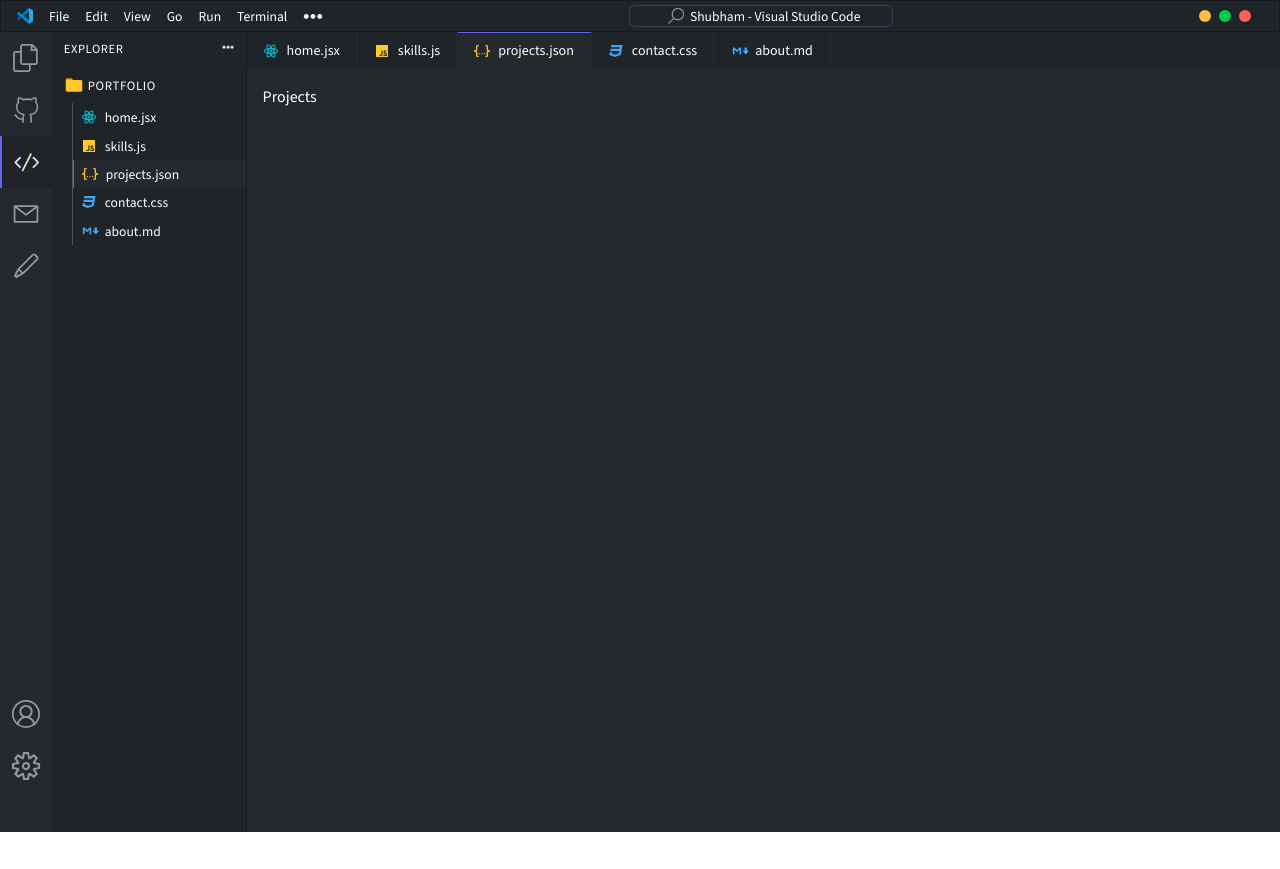
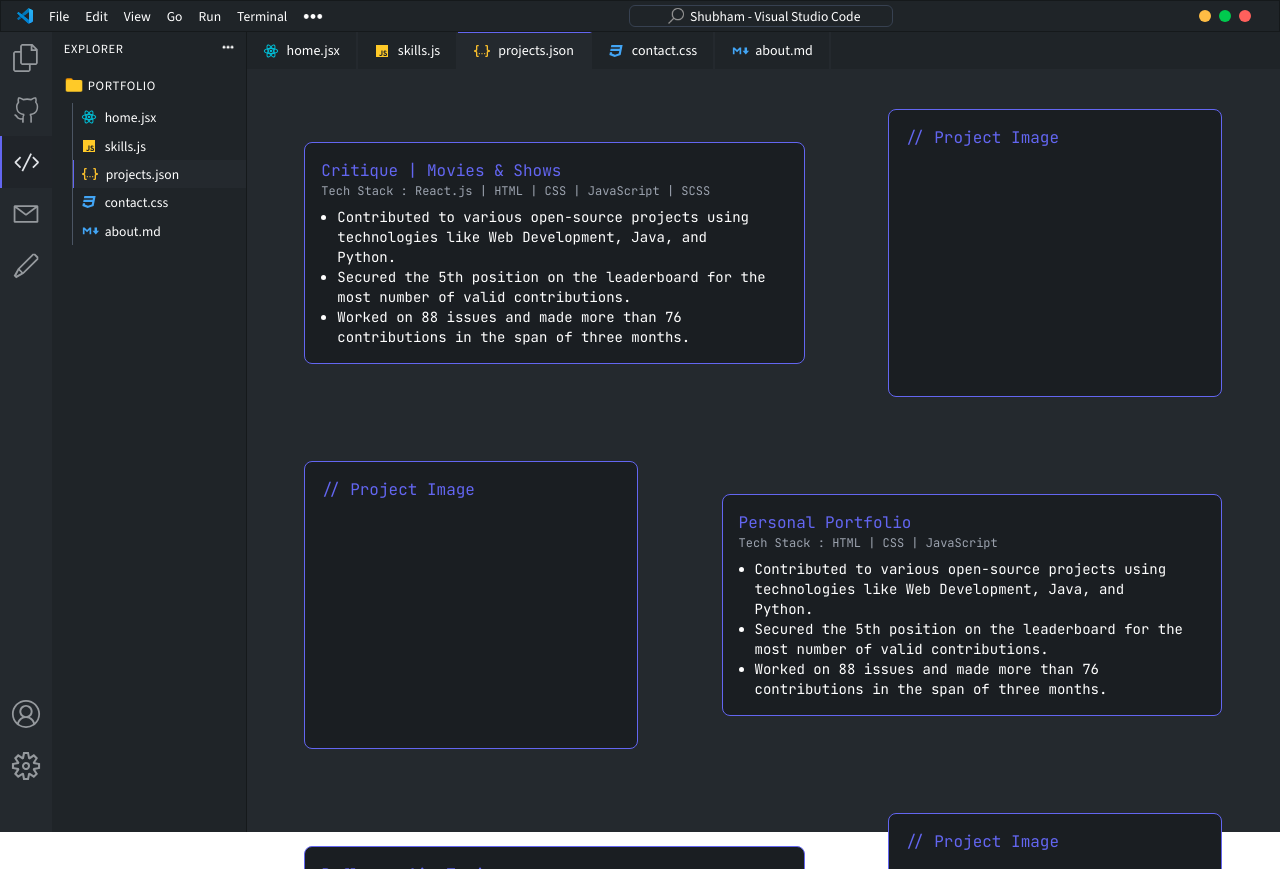
Before and after one commit to LiQuiD-404/Portfolio-4.0, a React (Vite) app: page / in a window 1280 px wide. Both pictures are taken after a click on the item 25 px from the left and 162 px from the top of the page. Before the commit the page ends 832 px from the top, so only its background shows below. Built offline with nearby package versions, Linux system fonts and the light colour scheme.

Commit message:
Added Projects Page

```diff
--- a/src/pages/About.jsx
+++ b/src/pages/About.jsx
@@ -47,6 +47,33 @@ const About = () => {
               </div>
             </div>
           </div>
+
+          <div className='flex flex-row-reverse pt-6 flex-wrap items-center justify-around mb-10'>
+            <div className="container1 codefont h-fit sm:h-72 border   w-72 border-indigo-500 bg-[#1a1e22] rounded-lg p-4 ">
+              <span className='text-indigo-500'> //Adding soon</span>
+              <div className='text-sm px-4'>
+                <ol className='list-disc'>
+
+                </ol>
+              </div>
+
+
+            </div>
+
+            <div className="container1 h-fit codefont w-fit sm:w-1/2 border border-indigo-500 bg-[#1a1e22] rounded-lg p-4 mb-3 mt-3">
+              <span className='text-indigo-500'>GirlScript Summer of Code '22</span>
+
+              <div className='text-sm px-4'>
+                <ol className='list-disc'>
+                  <li>Contributed to various open-source projects using technologies like Web Development, Java, and Python.</li>
+                  <li>Secured the 5th position on the leaderboard for the most number of valid contributions.</li>
+                  <li>Worked on 88 issues and made more than 76 contributions in the span of three months.</li>
+
+                </ol>
+              </div>
+            </div>
+          </div>
+
         </div>
       </div>
       &#125;
--- a/src/pages/Projects.jsx
+++ b/src/pages/Projects.jsx
@@ -3,7 +3,85 @@ import React from 'react'
 const Test1 = () => {
   return (
     <div>
-      <div className='maincontent text-white p-4'>Projects</div>
+      <div className='maincontent no-scrollbar pb-12 h-screen overflow-y-scroll text-white p-4'>
+        <div className='flex flex-row-reverse pt-6 flex-wrap items-center justify-around mb-10'>
+          <div className="container1 codefont h-fit sm:h-72 border  w-full sm:w-1/3 border-indigo-500 bg-[#1a1e22] rounded-lg p-4 ">
+            <span className='text-indigo-500'>// Project Image</span>
+            <div className='text-sm px-4'>
+              <ol className='list-disc'>
+
+              </ol>
+            </div>
+
+
+          </div>
+
+          <div className="container1 h-fit codefont w-fit sm:w-1/2 border border-indigo-500 bg-[#1a1e22] rounded-lg p-4 mb-3 mt-3">
+            <span className='text-indigo-500'>Critique | Movies & Shows</span>
+            <div className='text-xs text-gray-400 pb-2'>Tech Stack : React.js | HTML | CSS | JavaScript | SCSS</div>
+            <div className='text-sm px-4'>
+              <ol className='list-disc'>
+                <li>Contributed to various open-source projects using technologies like Web Development, Java, and Python.</li>
+                <li>Secured the 5th position on the leaderboard for the most number of valid contributions.</li>
+                <li>Worked on 88 issues and made more than 76 contributions in the span of three months.</li>
+
+              </ol>
+            </div>
+          </div>
+        </div>
+        <div className='flex flex-row pt-6 flex-wrap items-center justify-around mb-10'>
+          <div className="container1 codefont h-fit sm:h-72 border  w-full sm:w-1/3 border-indigo-500 bg-[#1a1e22] rounded-lg p-4 ">
+            <span className='text-indigo-500'>// Project Image</span>
+            <div className='text-sm px-4'>
+              <ol className='list-disc'>
+
+              </ol>
+            </div>
+
+
+          </div>
+
+          <div className="container1 h-fit codefont w-fit sm:w-1/2 border border-indigo-500 bg-[#1a1e22] rounded-lg p-4 mb-3 mt-3">
+            <span className='text-indigo-500'>Personal Portfolio</span>
+            <div className='text-xs text-gray-400 pb-2'>Tech Stack : HTML | CSS | JavaScript</div>
+            <div className='text-sm px-4'>
+              <ol className='list-disc'>
+                <li>Contributed to various open-source projects using technologies like Web Development, Java, and Python.</li>
+                <li>Secured the 5th position on the leaderboard for the most number of valid contributions.</li>
+                <li>Worked on 88 issues and made more than 76 contributions in the span of three months.</li>
+
+              </ol>
+            </div>
+          </div>
+        </div>
+
+        <div className='flex flex-row-reverse pt-6 flex-wrap items-center justify-around mb-10'>
+          <div className="container1 codefont h-fit sm:h-72 border  w-full sm:w-1/3 border-indigo-500 bg-[#1a1e22] rounded-lg p-4 ">
+            <span className='text-indigo-500'>// Project Image</span>
+            <div className='text-sm px-4'>
+              <ol className='list-disc'>
+
+              </ol>
+            </div>
+
+
+          </div>
+
+          <div className="container1 h-fit codefont w-fit sm:w-1/2 border border-indigo-500 bg-[#1a1e22] rounded-lg p-4 mb-3 mt-3">
+            <span className='text-indigo-500'>Reflex - Aim Trainer</span>
+            <div className='text-xs text-gray-400 pb-2'>Tech Stack : HTML | TailwindCSS | JavaScript</div>
+            <div className='text-sm px-4'>
+              <ol className='list-disc'>
+                <li>Contributed to various open-source projects using technologies like Web Development, Java, and Python.</li>
+                <li>Secured the 5th position on the leaderboard for the most number of valid contributions.</li>
+                <li>Worked on 88 issues and made more than 76 contributions in the span of three months.</li>
+
+              </ol>
+            </div>
+          </div>
+        </div>
+
+      </div>
     </div>
   )
 }
```
